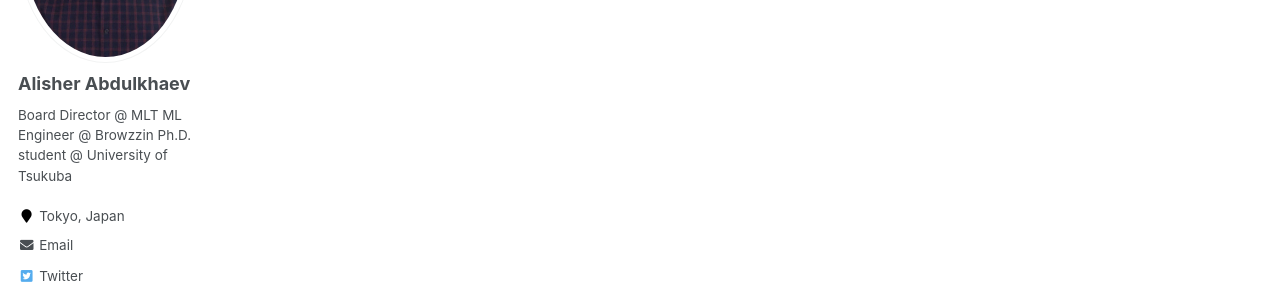
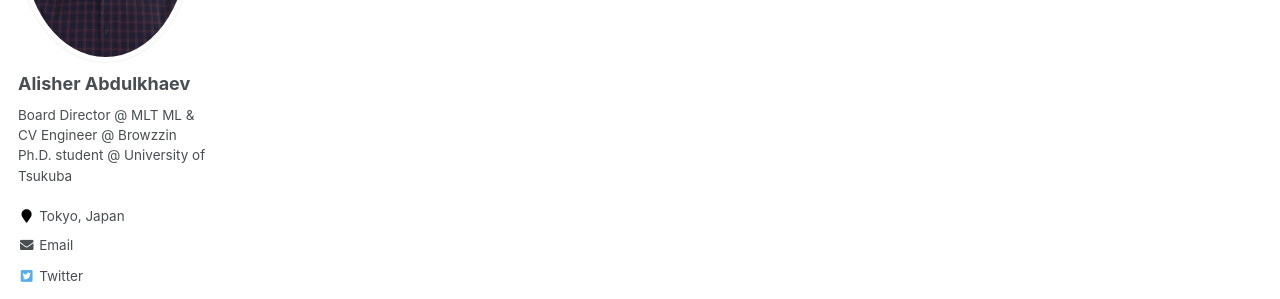
Before and after one commit to vivek37373/alisher-ai.github.io, a Jekyll site: the page built from _pages/about.md, in a window 1280 px wide. Shown: the part 284-583 px from the top of the page. Built offline with Jekyll 4.4.1, drawn with Linux system fonts in a browser that asks for light colours.

```diff
--- a/_config.yml
+++ b/_config.yml
@@ -12,7 +12,7 @@ title_separator          : "-"
 name                     : &name "Alisher Abdulkhaev"
 description              : &description >
                                 Board Director @ MLT
-                                ML Engineer @ Browzzin
+                                ML & CV Engineer @ Browzzin
                                 Ph.D. student @ University of Tsukuba
 url                      : https://alisher-ai.github.io # the base hostname & protocol for your site e.g. "https://mmistakes.github.io"
 baseurl                  : "" # the subpath of your site, e.g. "/blog"
@@ -87,7 +87,7 @@ author:
   avatar           : "profile.png"
   bio              :  >
                         Board Director @ MLT
-                        ML Engineer @ Browzzin
+                        ML & CV Engineer @ Browzzin
                         Ph.D. student @ University of Tsukuba
   location         : "Tokyo, Japan"
   employer         :
```
